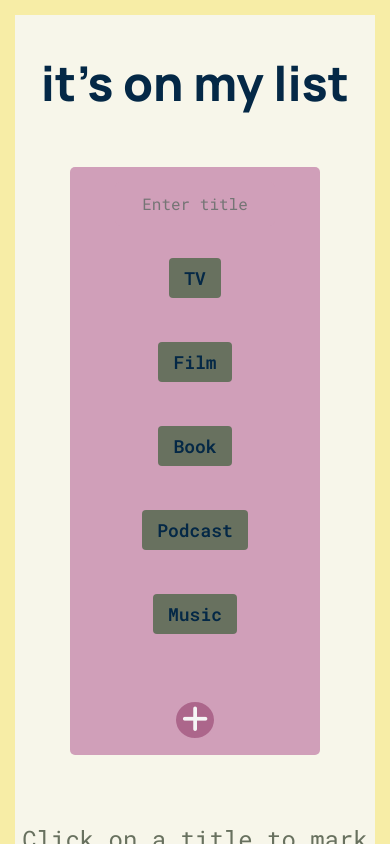
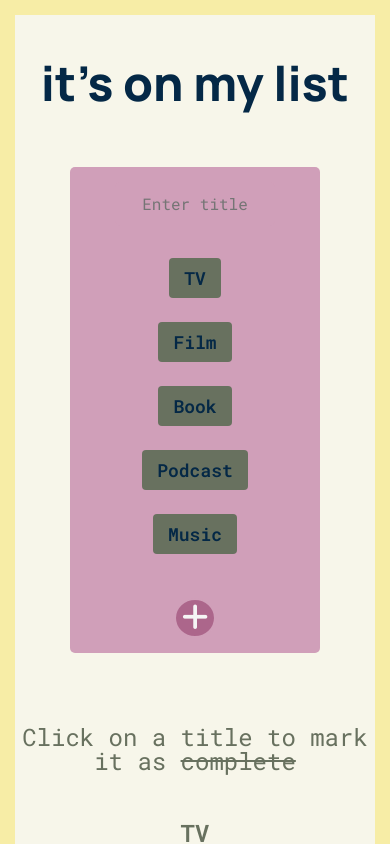
Before and after one commit to anniebalds/on-my-list-app, a React (Vite) app: page / in a window 390 px wide. Shown: the top 844 px of the page. Built offline with nearby package versions, Linux system fonts and the light colour scheme.

Commit message:
resp changes

```diff
--- a/src/index.css
+++ b/src/index.css
@@ -246,6 +246,11 @@ input[type="radio"] {
     flex-direction: column;
     justify-content: center;
     align-items: center;
+    gap: 0
+  }
+
+  .add-to-list {
+    margin-top: -1em
   }
 
   .list-container {
@@ -264,6 +269,6 @@ input[type="radio"] {
   }
 
   .list {
-    width: 300%;
+    width: 300%
   }
 }
```
